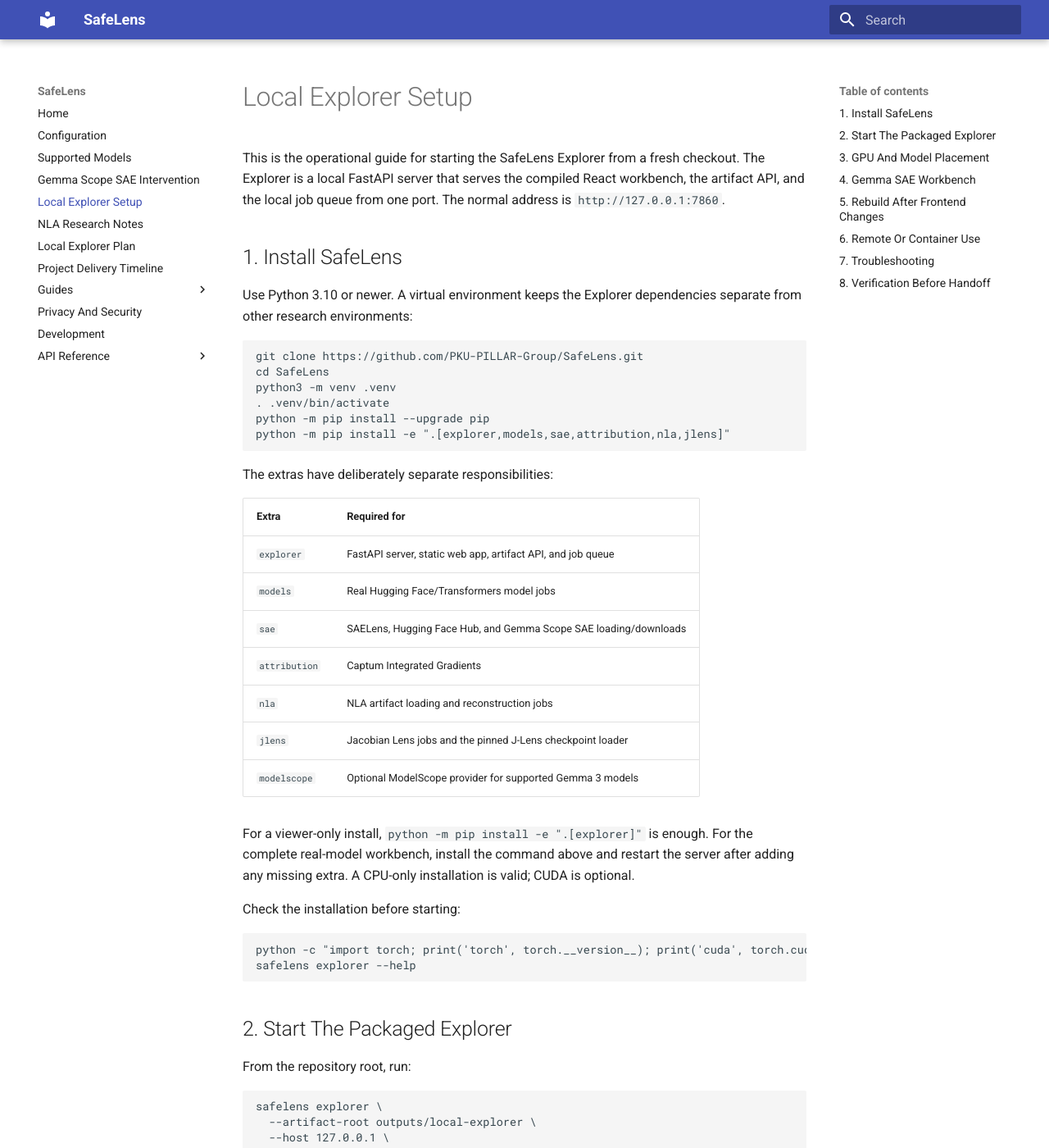
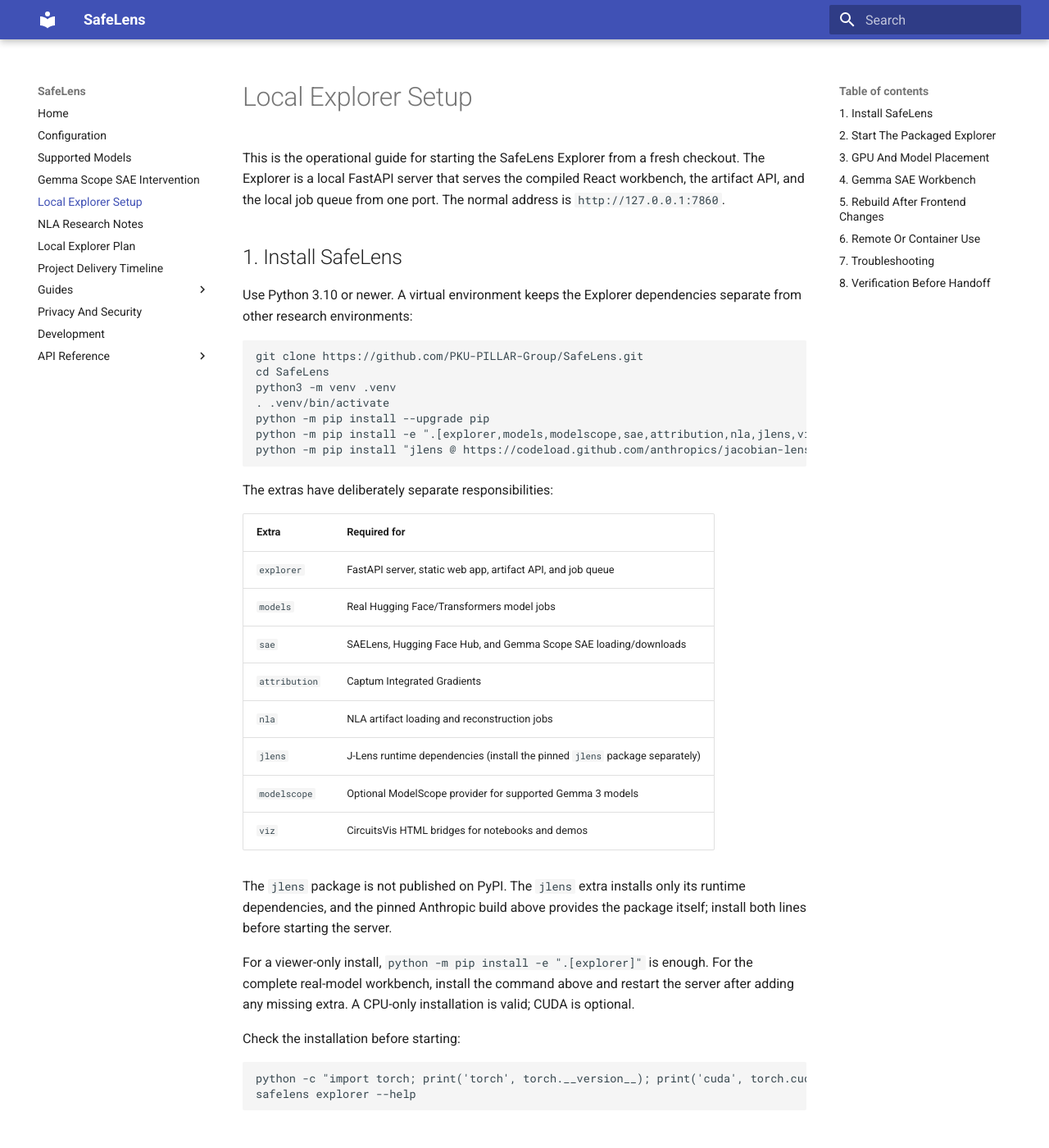
Before and after one commit to PKU-PILLAR-Group/SafeLens, an MkDocs documentation site: the page built from docs/explorer_setup.md, in a window 1280 px wide and 1400 px high. Shown: the whole window at 82% size. Built offline with MkDocs 1.6.1 and Material for MkDocs 9.7.7, drawn with Linux system fonts in a browser that asks for light colours.

Commit message:
release: prepare 0.1.0 packaging and Explorer install docs
- Remove the unpublished direct-URL jlens dependency from project metadata so the wheel and sdist pass PyPI upload validation; the pinned Anthropic build is now a documented manual install step.

- Expand the README and Explorer setup guide with the full extras command, a feature-to-extra table, and restart guidance.

- Point the J-Lens preflight failure message at the exact pip command.

- Mark CHANGELOG 0.1.0 (2026-09-14).

````diff
--- a/docs/explorer_setup.md
+++ b/docs/explorer_setup.md
@@ -16,7 +16,8 @@
 python3 -m venv .venv
 . .venv/bin/activate
 python -m pip install --upgrade pip
-python -m pip install -e ".[explorer,models,sae,attribution,nla,jlens]"
+python -m pip install -e ".[explorer,models,modelscope,sae,attribution,nla,jlens,viz]"
+python -m pip install "jlens @ https://codeload.github.com/anthropics/jacobian-lens/tar.gz/581d398613e5602a5af361e1c34d3a92ea82ba8e"
 ```
 
 The extras have deliberately separate responsibilities:
@@ -28,8 +29,13 @@
 | `sae` | SAELens, Hugging Face Hub, and Gemma Scope SAE loading/downloads |
 | `attribution` | Captum Integrated Gradients |
 | `nla` | NLA artifact loading and reconstruction jobs |
-| `jlens` | Jacobian Lens jobs and the pinned J-Lens checkpoint loader |
+| `jlens` | J-Lens runtime dependencies (install the pinned `jlens` package separately) |
 | `modelscope` | Optional ModelScope provider for supported Gemma 3 models |
+| `viz` | CircuitsVis HTML bridges for notebooks and demos |
+
+The `jlens` package is not published on PyPI. The `jlens` extra installs only its
+runtime dependencies, and the pinned Anthropic build above provides the package
+itself; install both lines before starting the server.
 
 For a viewer-only install, `python -m pip install -e ".[explorer]"` is enough.
 For the complete real-model workbench, install the command above and restart the
--- a/pyproject.toml
+++ b/pyproject.toml
@@ -66,8 +66,11 @@
   "torch>=2",
   "transformers>=5.8"
 ]
+# The `jlens` package itself is not published on PyPI, so this extra only
+# installs its runtime dependencies. Install the pinned Anthropic build in a
+# separate step (see README "Local Explorer"):
+#   pip install "jlens @ https://codeload.github.com/anthropics/jacobian-lens/tar.gz/581d398613e5602a5af361e1c34d3a92ea82ba8e"
 jlens = [
-  "jlens @ https://codeload.github.com/anthropics/jacobian-lens/tar.gz/581d398613e5602a5af361e1c34d3a92ea82ba8e",
   "huggingface-hub>=0.24",
   "numpy>=1.23",
   "torch>=2",
````
Also changed, not shown: CHANGELOG.md (+5 -13 lines), README.md (+37 -24 lines), 1 other file.
